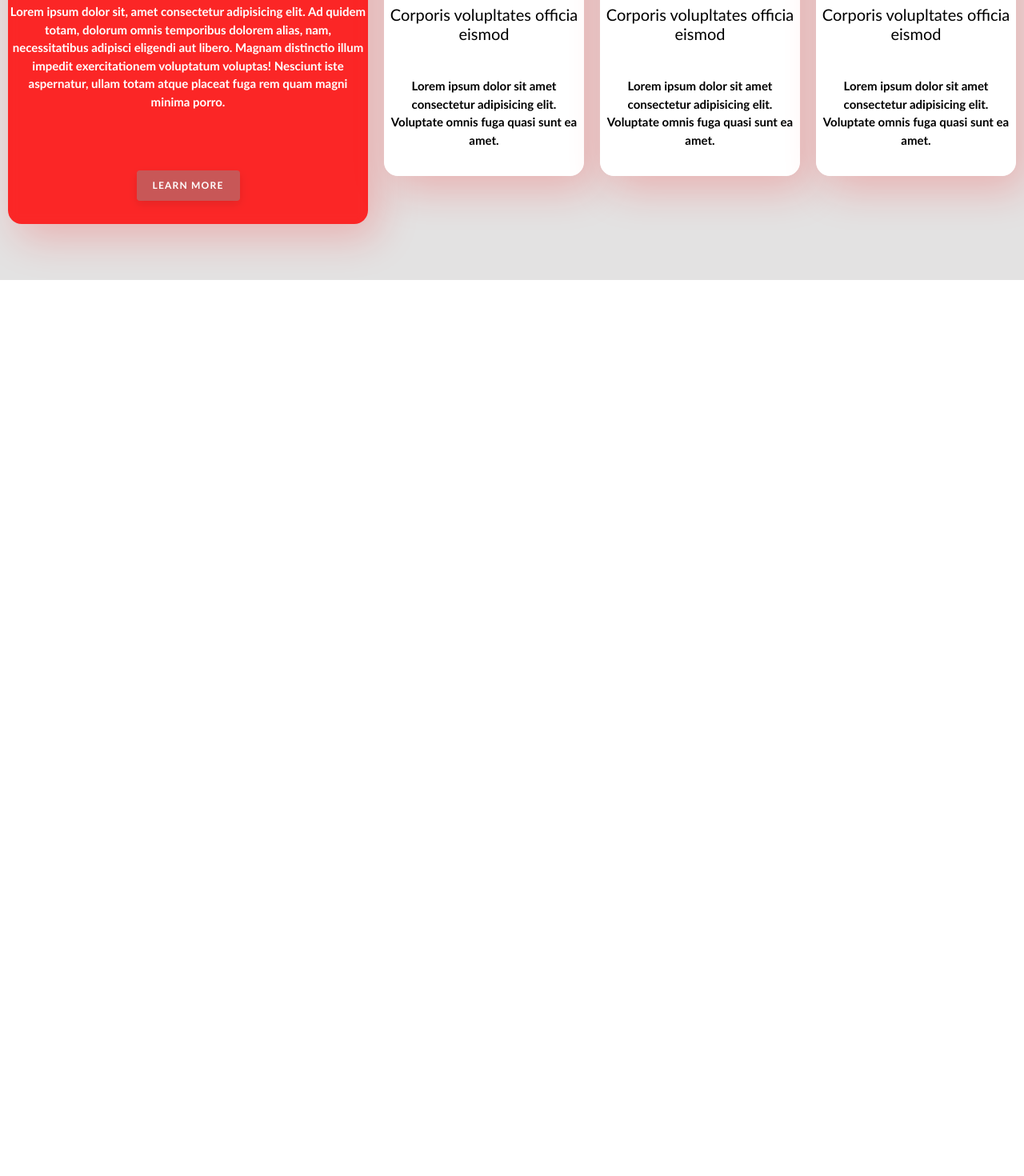
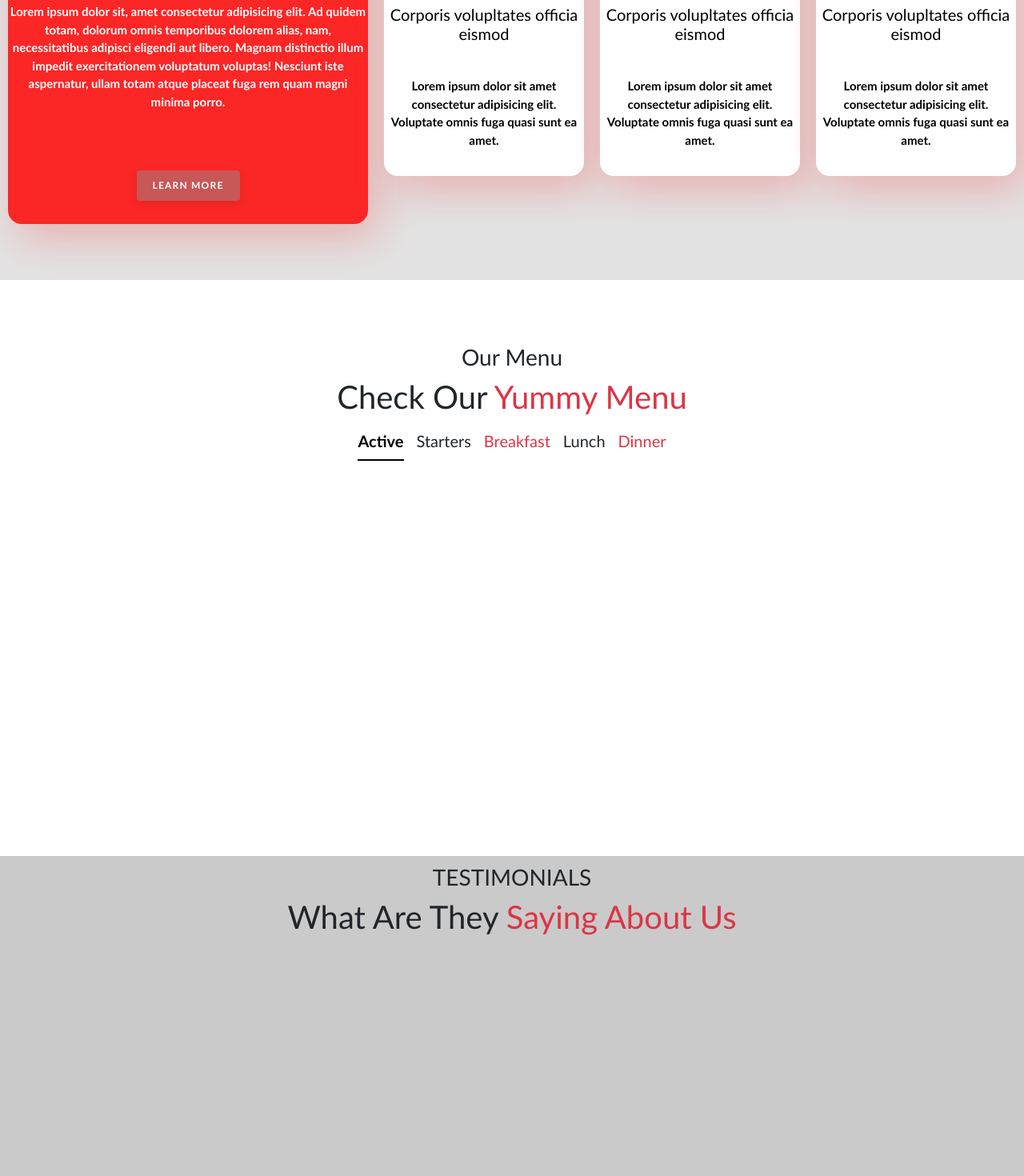
Before and after one commit to FireGamerXD/project_final_DOM_AmineBakrim, a website: page index.html in a window 1280 px wide. Shown: the part 1989-3459 px from the top of the page at 80% size. Before the commit the page ends 2339 px from the top, so only its background shows below. Drawn offline with nearby package versions, Linux system fonts and the light colour scheme.

Commit message:
sec4&5 pre-final

```diff
--- a/index.html
+++ b/index.html
@@ -194,6 +194,60 @@
             </div>
         </section>
 
+
+        <!-- ^ Section 4 -->
+        <div class="sec4">
+
+            <div class="sec2_text">
+                <h3>Our Menu</h3>
+                <h1>Check Our <span class="text-danger">Yummy Menu</span></h1>
+            </div>
+        <ul class="nav nav-underline">
+            <li class="nav-item">
+              <a class="nav-link active" aria-current="page" href="#">Active</a>
+            </li>
+            <li class="nav-item">
+              <a class="nav-link text-dark" href="">Starters</a>
+            </li>
+            <li class="nav-item">
+                <a class="nav-link text-danger" href="">Breakfast</a>
+              </li>
+              <li class="nav-item">
+                <a class="nav-link text-dark" href="">Lunch</a>
+              </li>
+              <li class="nav-item">
+                <a class="nav-link text-danger" href="">Dinner</a>
+              </li>
+          </ul>
+</div>
+
+
+<!-- ^Section 5 -->
+
+<div class="sec5">
+
+    <div class="sec2_text">
+        <h3>TESTIMONIALS</h3>
+        <h1>What Are They <span class="text-danger">Saying About Us</span></h1>
+    </div>
+
+</div>
+
+
+
+
+
+
+
+
+
+
+
+
+
+
+
+
     </main>
     <!-- *MAIN -->
 
--- a/src/sass/modules/main/_main.sass
+++ b/src/sass/modules/main/_main.sass
@@ -182,3 +182,22 @@ body
                 .btn .animation
                     border-radius: 100%
                     animation: ripple 0.6s linear infinite
+    .sec4
+        height: 80vh
+        margin-top: 10vh
+        display: flex
+        align-items: center
+        flex-direction: column
+        h3
+            display: flex
+            justify-content: center
+    .sec5
+        height: 50vh
+        background: #8f8f8f78
+        display: flex
+        align-items: center
+        flex-direction: column
+        padding: 10px
+        h3
+            display: flex
+            justify-content: center
```
Also changed, not shown: public/css/app.css, 1 other file.
